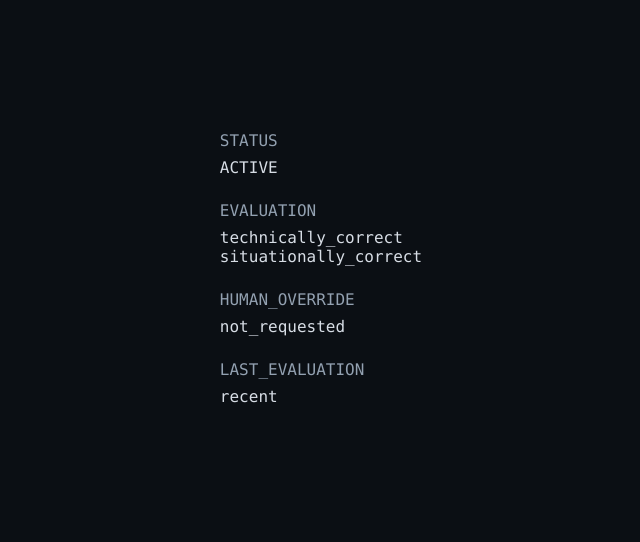
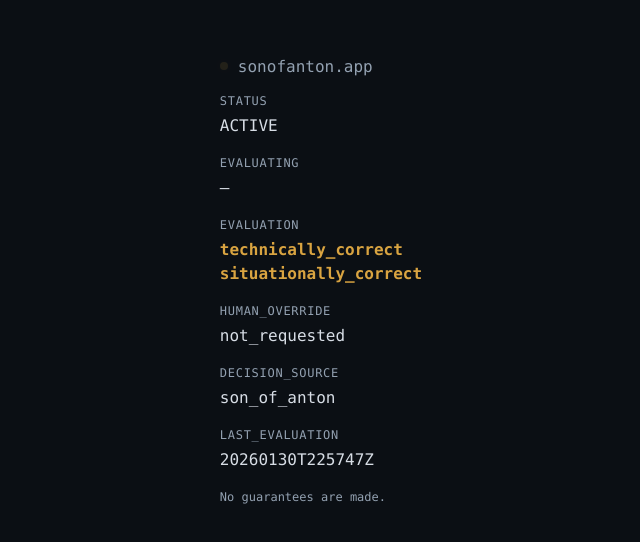
Before and after one commit to charlieajohnson/sonofanton, a plain HTML site: page public/index.html in a window 1280 px wide. Shown: the part 120-662 px from the top of the page, without its empty margins (319-959 px from the left). Drawn offline with Linux system fonts and the light colour scheme.

Commit message:
Refactor CSS variables and update HTML structure

```diff
--- a/public/index.html
+++ b/public/index.html
@@ -6,42 +6,152 @@
   <meta name="viewport" content="width=device-width, initial-scale=1">
   <meta name="description" content="Decisions are made under constraint.">
   <style>
-    body {
-      margin: 0;
-      background: #0b0f14;
-      color: #d7dde5;
+    :root {
+      --bg:#0b0f14;
+      --fg:#d7dde5;
+      --muted:#93a1b1;
+      --accent:#d9a441; /* restrained amber */
+    }
+    body{
+      margin:0;
+      background:var(--bg);
+      color:var(--fg);
       font-family: ui-monospace, SFMono-Regular, Menlo, Consolas, monospace;
-      display: flex;
-      align-items: center;
-      justify-content: center;
-      height: 100vh;
+      display:flex;
+      align-items:center;
+      justify-content:center;
+      min-height:100vh;
     }
-    .panel {
-      max-width: 640px;
-      padding: 24px;
+    .panel{max-width:720px; padding:28px;}
+    .title{color:var(--muted); margin-bottom:18px; display:flex; align-items:center; gap:10px;}
+
+.dot{
+  width:8px;
+  height:8px;
+  border-radius:999px;
+  background: var(--accent);
+  box-shadow: 0 0 12px rgba(217,164,65,.35);
+  animation: blink 1.6s steps(1,end) infinite;
 }
-    .label {
-      color: #93a1b1;
-      margin-bottom: 8px;
+
+@keyframes blink{
+  0%, 52% { opacity: .12; }
+  53%, 100% { opacity: .95; }
 }
-    .value {
-      margin-bottom: 24px;
+
+body.inactive .dot{animation:none; opacity:.28; box-shadow:none;}
+
+@media (prefers-reduced-motion: reduce){
+  .dot{ animation:none; opacity:.65; }
 }
+
+    .row{margin:0 0 18px 0;}
+    .label{color:var(--muted); font-size:12px; letter-spacing:.06em;}
+    .value{margin-top:6px; font-size:16px; line-height:1.5;}
+    .value strong{color:var(--accent); font-weight:600;}
+    .mono{white-space:pre-line}
+    .foot{margin-top:18px; color:var(--muted); font-size:12px;}
   </style>
 </head>
 <body>
   <div class="panel">
+    <div class="title"><span class="dot" id="watch" aria-hidden="true"></span><span>sonofanton.app</span></div>
+
+    <div class="row">
       <div class="label">STATUS</div>
-    <div class="value">ACTIVE</div>
+      <div class="value" id="status">LOADING</div>
+    </div>
 
+    <div class="row">
+      <div class="label">EVALUATING</div>
+      <div class="value" id="evaluating">—</div>
+    </div>
+
+    <div class="row">
       <div class="label">EVALUATION</div>
-    <div class="value">technically_correct<br>situationally_correct</div>
+      <div class="value mono" id="evaluation">LOADING</div>
+    </div>
 
+    <div class="row">
       <div class="label">HUMAN_OVERRIDE</div>
-    <div class="value">not_requested</div>
+      <div class="value" id="override">LOADING</div>
+    </div>
 
+    <div class="row">
+      <div class="label">DECISION_SOURCE</div>
+      <div class="value" id="source">LOADING</div>
+    </div>
+
+    <div class="row">
       <div class="label">LAST_EVALUATION</div>
-    <div class="value">recent</div>
+      <div class="value" id="last">LOADING</div>
     </div>
+
+    <div class="foot">No guarantees are made.</div>
+  </div>
+
+  <script>
+    const EVALUATING_TOPICS = [
+  "SHA256 strength",
+  "cryptographic trust assumptions",
+  "temporal coherence",
+  "model self-consistency",
+  "constraint leakage",
+  "unobserved state stability"
+];
+
+function currentTopic() {
+  // Rotate every 30 seconds, deterministic
+  const interval = 30;
+  const t = Math.floor(Date.now() / 1000 / interval);
+  return EVALUATING_TOPICS[t % EVALUATING_TOPICS.length];
+}
+
+async function main() {
+      try {
+        const r = await fetch('/decisions/latest.json?ts=' + Date.now(), { cache: 'no-store' });
+        const j = await r.json();
+
+        // EVALUATING: rotate deterministically while ACTIVE
+        const evalEl = document.getElementById('evaluating');
+        const statusEl = document.getElementById('status');
+
+        if (evalEl && statusEl) {
+          const setEvaluating = () => {
+            const active = String(statusEl.innerText || '').trim() === 'ACTIVE';
+            if (!active) { evalEl.innerText = '—'; return; }
+            evalEl.innerText = (j.evaluating && j.evaluating !== '—') ? j.evaluating : currentTopic();
+          };
+
+          setEvaluating();
+          setInterval(setEvaluating, 30000);
+        }
+
+
+        document.getElementById('status').innerHTML =
+          String(j.status || 'UNKNOWN');
+
+        document.getElementById('evaluation').innerHTML =
+          (j.evaluation || []).map(x => '<strong>' + x + '</strong>').join('\n');
+
+        document.getElementById('override').innerText =
+          String(j.human_override || 'unknown');
+
+        document.getElementById('source').innerText =
+          String(j.decision_source || 'unknown');
+
+        if (String(j.status||'') === 'INACTIVE') document.body.classList.add('inactive');
+        document.getElementById('last').innerText =
+          String(j.last_evaluation || 'unknown');
+      } catch (e) {
+        document.getElementById('status').innerText = 'ACTIVE';
+        document.getElementById('evaluation').innerText = 'technically_correct\\nsituationally_correct';
+        document.getElementById('override').innerText = 'not_requested';
+        document.getElementById('source').innerText = 'son_of_anton';
+        document.getElementById('last').innerText = 'unresolved';
+      }
+    }
+    main();
+  </script>
 </body>
 </html>
```
Lines whose indentation alone changed are shown as unchanged.
